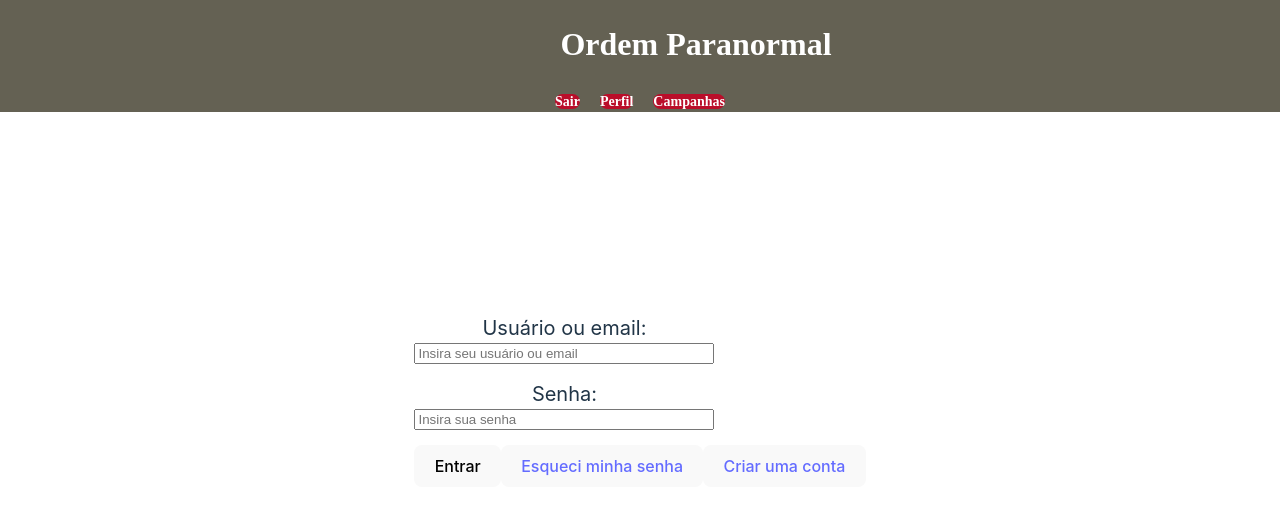
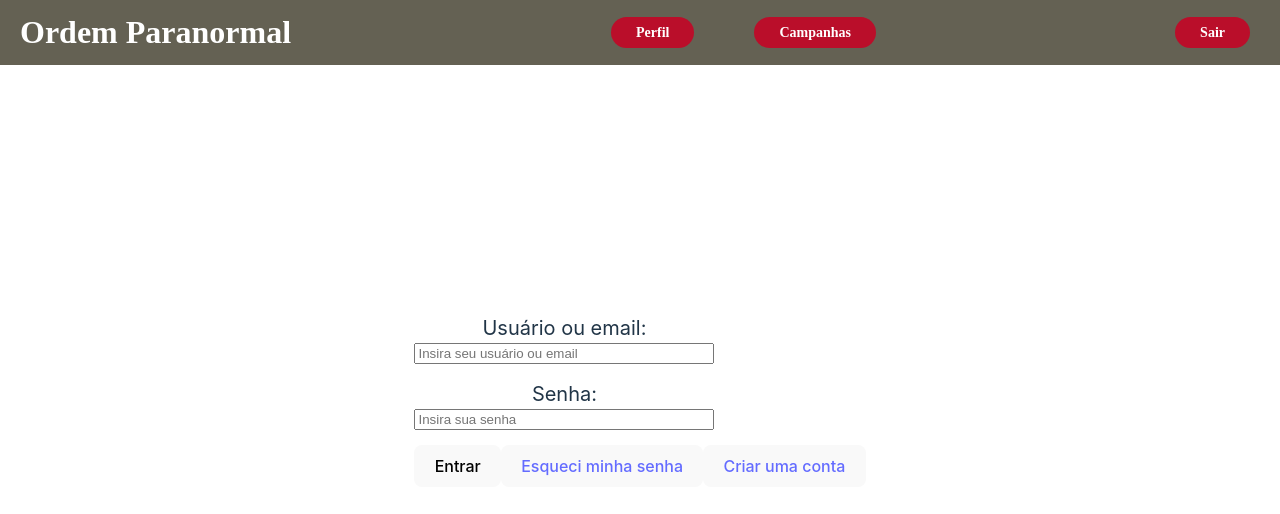
Before and after one commit to lucasolib/fichas_do_medo, a React (Vite) app: page / in a window 1280 px wide. Shown: the top 514 px of the page. Built offline with nearby package versions, Linux system fonts and the light colour scheme.

Commit message:
Style: Corrige posição, altura, margem e outros elementos do estilo geral

```diff
--- a/src/components/barraNav.tsx
+++ b/src/components/barraNav.tsx
@@ -6,9 +6,11 @@ function BarraNav() {
     <>
       <nav className='navBar'>
         <h1 className='title'>Ordem Paranormal</h1>
-        <NavLink to="/" className='buttonNav'>Sair</NavLink>
-        <NavLink to="/perfil" className='buttonNav'>Perfil</NavLink>
-        <NavLink to="/campanhas" className='buttonNav'>Campanhas</NavLink>
+        <div className='navLinks'>
+          <NavLink to="/perfil" className='buttonNav'>Perfil</NavLink>
+          <NavLink to="/campanhas" className='buttonNav'>Campanhas</NavLink>
+        </div>
+        <NavLink to="/" className='buttonNav' id='sair'>Sair</NavLink>
       </nav>
     </>
   )
--- a/src/css/barraNav.css
+++ b/src/css/barraNav.css
@@ -4,33 +4,54 @@
   width: 100%;
   left: 0;
   top: 0;
+  display: flex;
+  flex-direction: row;
+  align-items: center;
+  justify-content: space-between;
+  padding: 0 20px;
+  height: 65px;
+  box-sizing: border-box
 }
 
 .title {
   font-family: 'gagalin';
   font-size: 32px;
-  margin-left: 112px;
   color: #ffffff;
+  margin: 15px 0;
+  margin-right: 25%;
+  flex-shrink: 0;
+}
+
+.navLinks {
+  display: flex;
+  gap: 40px;
 }
 
 .buttonNav {
   cursor: pointer;
-  width: 50%;
-  height: 10%;
+  padding: 5px 25px;
   margin: 10px;
   font-family: 'openSansBold';
   font-size: 14px;
   font-weight: bolder;
   text-decoration: none;
-  align-content: center;
+  text-align: center;
   background-color: #BA0E2A;
   color: white;
   border-radius: 20px;
-  border-style: hidden;
+  border-style: none;
   transition: 0.3s ease-in-out;
+  display: flex;
+  align-items: center;
+  justify-content: center;
+  box-sizing: border-box;
 }
 
 .buttonNav:hover {
   background-color: #610f1d;
   transform: scale(1.1);
 }
+
+#sair {
+  margin-left: auto;
+}
```
